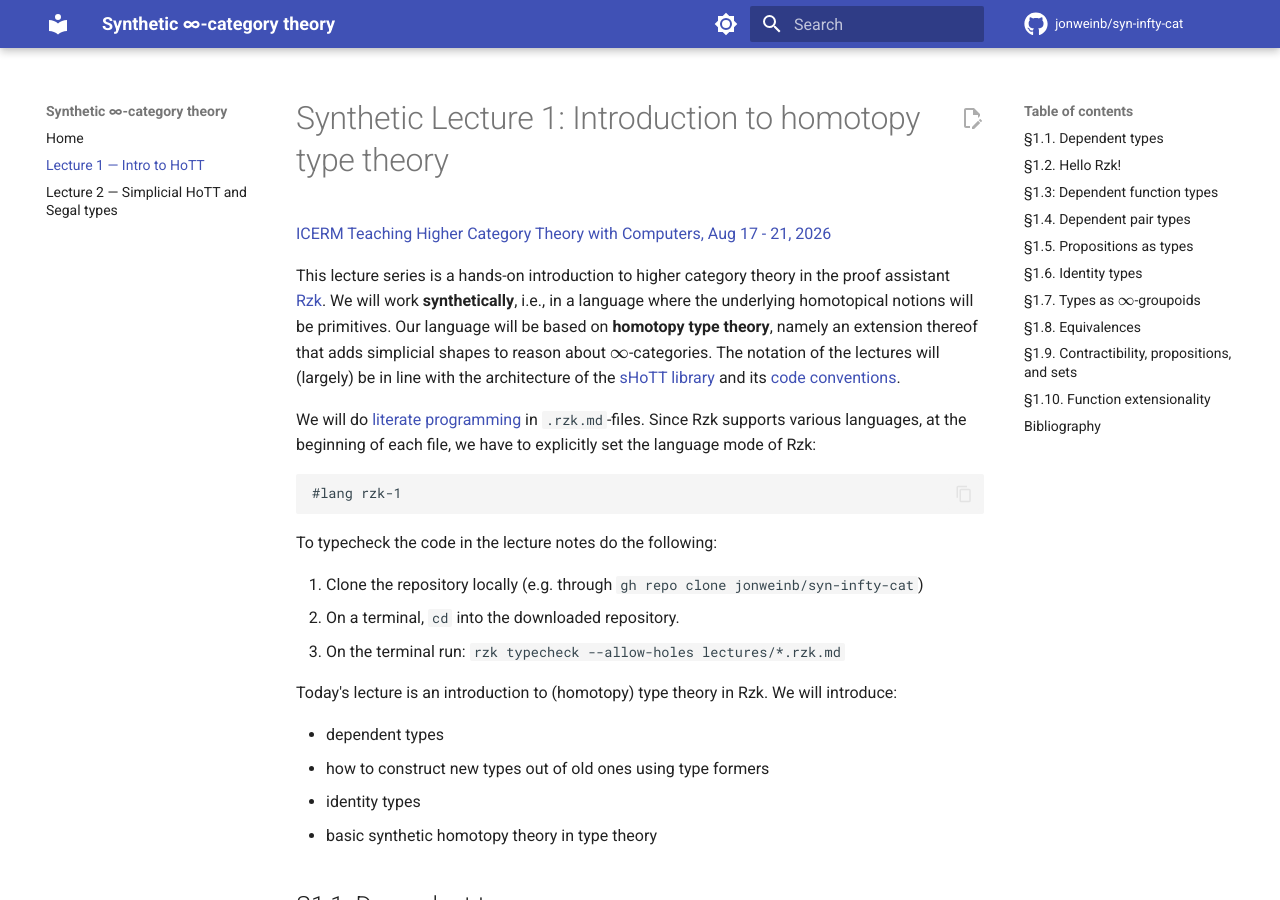
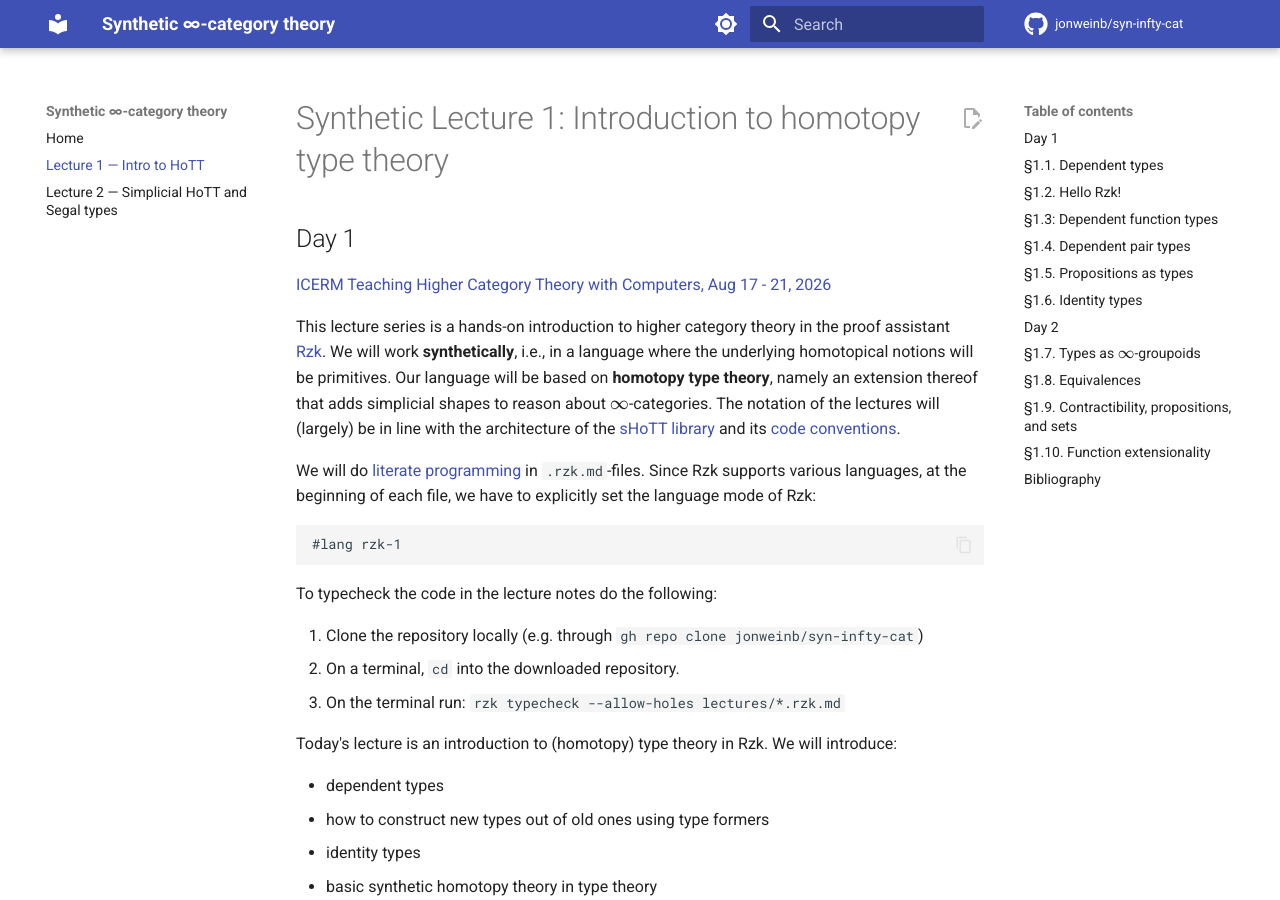
Before and after one commit to jonweinb/syn-infty-cat, an MkDocs documentation site: the page built from lectures/01-rzk-hott.rzk.md, in a window 1280 px wide and 900 px high. Built offline with MkDocs 1.6.1 and Material for MkDocs 9.7.7, drawn with Linux system fonts in a browser that asks for light colours; comment, search, counter and statistics services are not loaded.

Commit message:
add daily markers

````diff
--- a/lectures/01-rzk-hott.rzk.md
+++ b/lectures/01-rzk-hott.rzk.md
@@ -1,4 +1,6 @@
 # Synthetic Lecture 1: Introduction to homotopy type theory
+
+## Day 1
 
 [ICERM Teaching Higher Category Theory with Computers, Aug 17 - 21, 2026](https://icerm.brown.edu/program/topical_workshop/tw-26-thc)
 
@@ -641,6 +643,8 @@ You can prove these later in the exercises. To give you a taste, here are two ex
   := ?
 ```
 
+## Day 2
+
 Do you notice the power of path induction? It seems hard to define functions depending on arbitrary paths in such an abstract setting, but path induction lets us reduce this to the case of reflexivity which makes giving the actual function seem trivial.
 
 Moreover, we are getting closer to the homotopical picture of our type theory: we can study types through their identity types, just as we study spaces through their path spaces in homotopy theory.
--- a/lectures/02-shott.rzk.md
+++ b/lectures/02-shott.rzk.md
@@ -1,5 +1,6 @@
 # Synthetic Lecture 2: Simplicial HoTT and first steps with Segal types
 
+## Day 3
 
 With the basics in HoTT from Lecture 1, we are now ready to introduce the simplicial extension due to Riehl--Shulman. We want to do higher category theory synthetically. We have seen how in homotopy type theory every type is an $\infty$-groupoid. But how do we get a working theory of $\infty$-categories? In simplicial HoTT, the approach is to introduce an axiomatic directed interval, defining the shape of a morphism that need not necessarily be invertible. We describe the setup in sHoTT and Rzk to achieve this.
 
@@ -251,6 +252,7 @@ $$ t : \phi \vdash b(t) \equiv a(t) $$
 | term over shape $t : \phi(t) \vdash a(t) : A$            | `a : ϕ → A`      |
 | extension type $\langle \psi \to A \vert^\phi_a\rangle$                 | `(t : ψ) → A [ϕ t ↦ a t]`|
 
+## Day 4
 
 ## §2.4. Morphisms in a type
 
````
